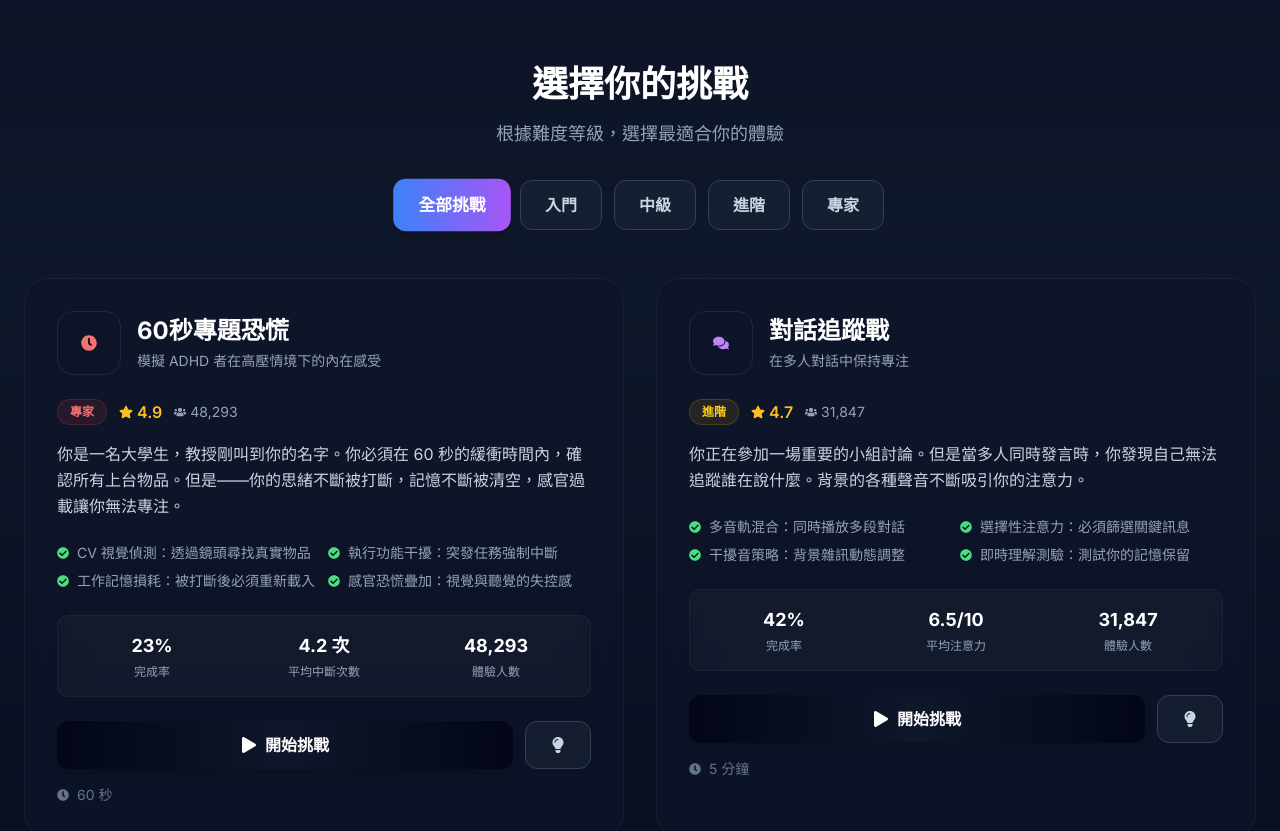
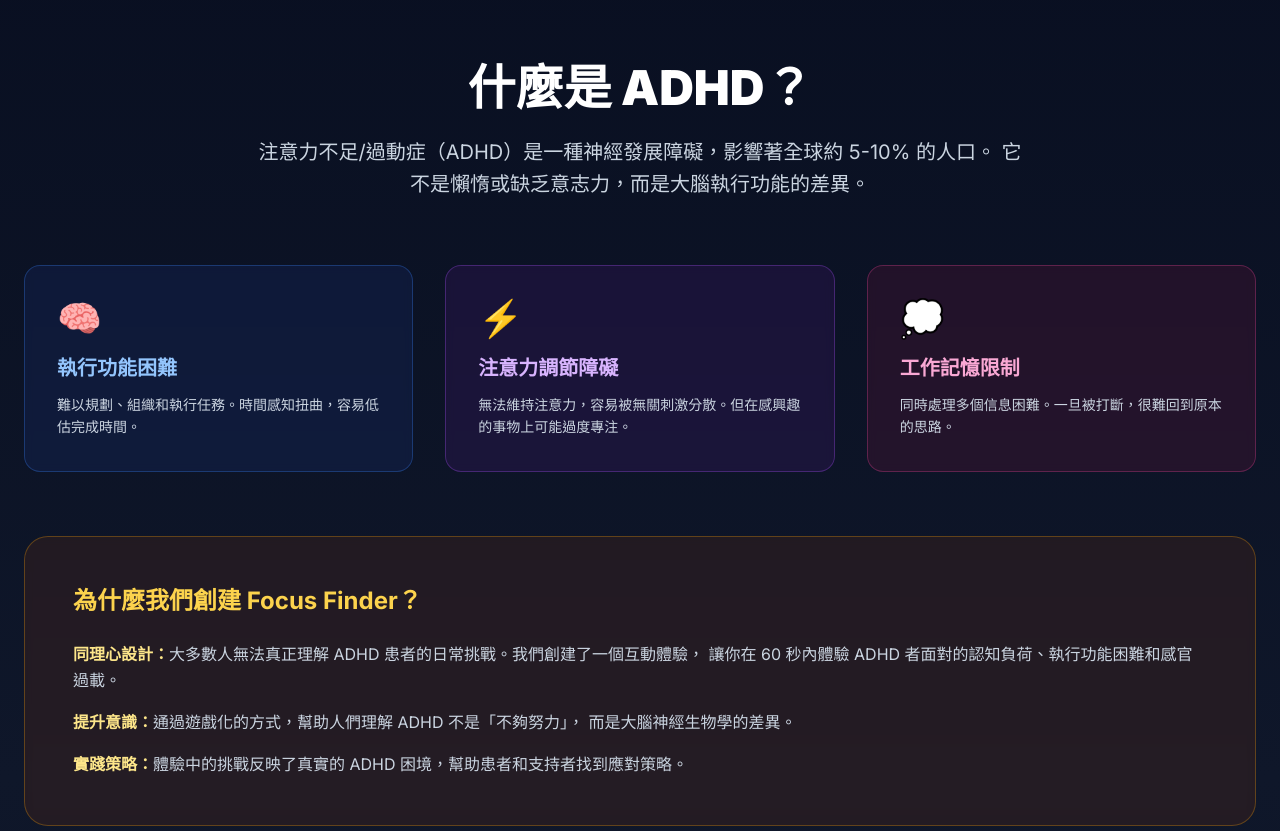
Before and after one commit to york0610/0610, a Next.js app: page /focus-finder in a window 1280 px wide. Shown: the part 1060-1891 px from the top of the page. Built offline with nearby package versions, Linux system fonts and the light colour scheme.

Commit message:
第三步完成：移除舊干擾組件，優化任務卡片

```diff
--- a/app/focus-finder/page.tsx
+++ b/app/focus-finder/page.tsx
@@ -372,6 +372,68 @@ export default function FocusFinderPage() {
         </header>
       </div>
 
+      {/* ADHD 介紹區塊 */}
+      <div className="relative mx-auto max-w-7xl px-6 py-24">
+        <motion.div
+          initial={{ opacity: 0, y: 20 }}
+          whileInView={{ opacity: 1, y: 0 }}
+          viewport={{ once: true }}
+          className="mb-24"
+        >
+          <div className="text-center mb-16">
+            <h2 className="text-5xl font-black text-white mb-6">什麼是 ADHD？</h2>
+            <p className="text-xl text-slate-300 max-w-3xl mx-auto leading-relaxed">
+              注意力不足/過動症（ADHD）是一種神經發展障礙，影響著全球約 5-10% 的人口。
+              它不是懶惰或缺乏意志力，而是大腦執行功能的差異。
+            </p>
+          </div>
+
+          <div className="grid md:grid-cols-3 gap-8 mb-16">
+            <div className="rounded-2xl border border-blue-500/30 bg-blue-900/20 p-8 backdrop-blur-sm">
+              <div className="text-4xl mb-4">🧠</div>
+              <h3 className="text-xl font-bold text-blue-300 mb-3">執行功能困難</h3>
+              <p className="text-slate-300 text-sm leading-relaxed">
+                難以規劃、組織和執行任務。時間感知扭曲，容易低估完成時間。
+              </p>
+            </div>
+            <div className="rounded-2xl border border-purple-500/30 bg-purple-900/20 p-8 backdrop-blur-sm">
+              <div className="text-4xl mb-4">⚡</div>
+              <h3 className="text-xl font-bold text-purple-300 mb-3">注意力調節障礙</h3>
+              <p className="text-slate-300 text-sm leading-relaxed">
+                無法維持注意力，容易被無關刺激分散。但在感興趣的事物上可能過度專注。
+              </p>
+            </div>
+            <div className="rounded-2xl border border-pink-500/30 bg-pink-900/20 p-8 backdrop-blur-sm">
+              <div className="text-4xl mb-4">💭</div>
+              <h3 className="text-xl font-bold text-pink-300 mb-3">工作記憶限制</h3>
+              <p className="text-slate-300 text-sm leading-relaxed">
+                同時處理多個信息困難。一旦被打斷，很難回到原本的思路。
+              </p>
+            </div>
+          </div>
+
+          <div className="rounded-3xl border border-amber-500/30 bg-amber-900/20 p-12 backdrop-blur-sm">
+            <h3 className="text-2xl font-bold text-amber-300 mb-6">為什麼我們創建 Focus Finder？</h3>
+            <div className="space-y-4 text-slate-300">
+              <p className="leading-relaxed">
+                <span className="font-semibold text-amber-200">同理心設計：</span>
+                大多數人無法真正理解 ADHD 患者的日常挑戰。我們創建了一個互動體驗，
+                讓你在 60 秒內體驗 ADHD 者面對的認知負荷、執行功能困難和感官過載。
+              </p>
+              <p className="leading-relaxed">
+                <span className="font-semibold text-amber-200">提升意識：</span>
+                通過遊戲化的方式，幫助人們理解 ADHD 不是「不夠努力」，
+                而是大腦神經生物學的差異。
+              </p>
+              <p className="leading-relaxed">
+                <span className="font-semibold text-amber-200">實踐策略：</span>
+                體驗中的挑戰反映了真實的 ADHD 困境，幫助患者和支持者找到應對策略。
+              </p>
+            </div>
+          </div>
+        </motion.div>
+      </div>
+
       {/* 遊戲機制介紹區域 */}
       <div className="relative mx-auto max-w-7xl px-6 py-24">
         {/* 難度篩選器 */}
@@ -382,8 +444,8 @@ export default function FocusFinderPage() {
           viewport={{ once: true }}
         >
           <div className="text-center mb-8">
-            <h2 className="text-4xl font-bold text-white mb-4">選擇你的挑戰</h2>
-            <p className="text-lg text-slate-400">根據難度等級，選擇最適合你的體驗</p>
+            <h2 className="text-4xl font-bold text-white mb-4">🎮 選擇你的挑戰</h2>
+            <p className="text-lg text-slate-400">根據難度等級，選擇最適合你的體驗。每個挑戰都模擬不同的 ADHD 情境。</p>
           </div>
 
           <div className="flex flex-wrap justify-center gap-3">
```
